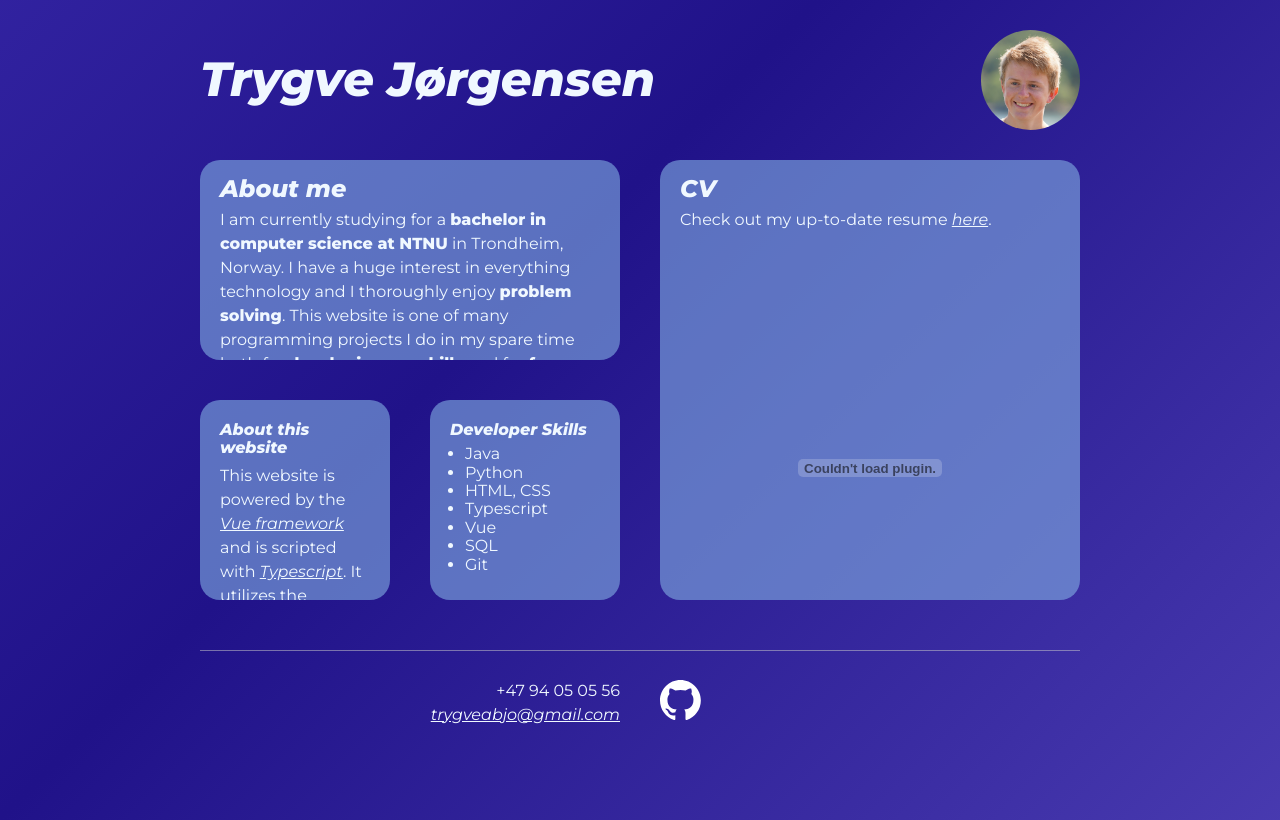
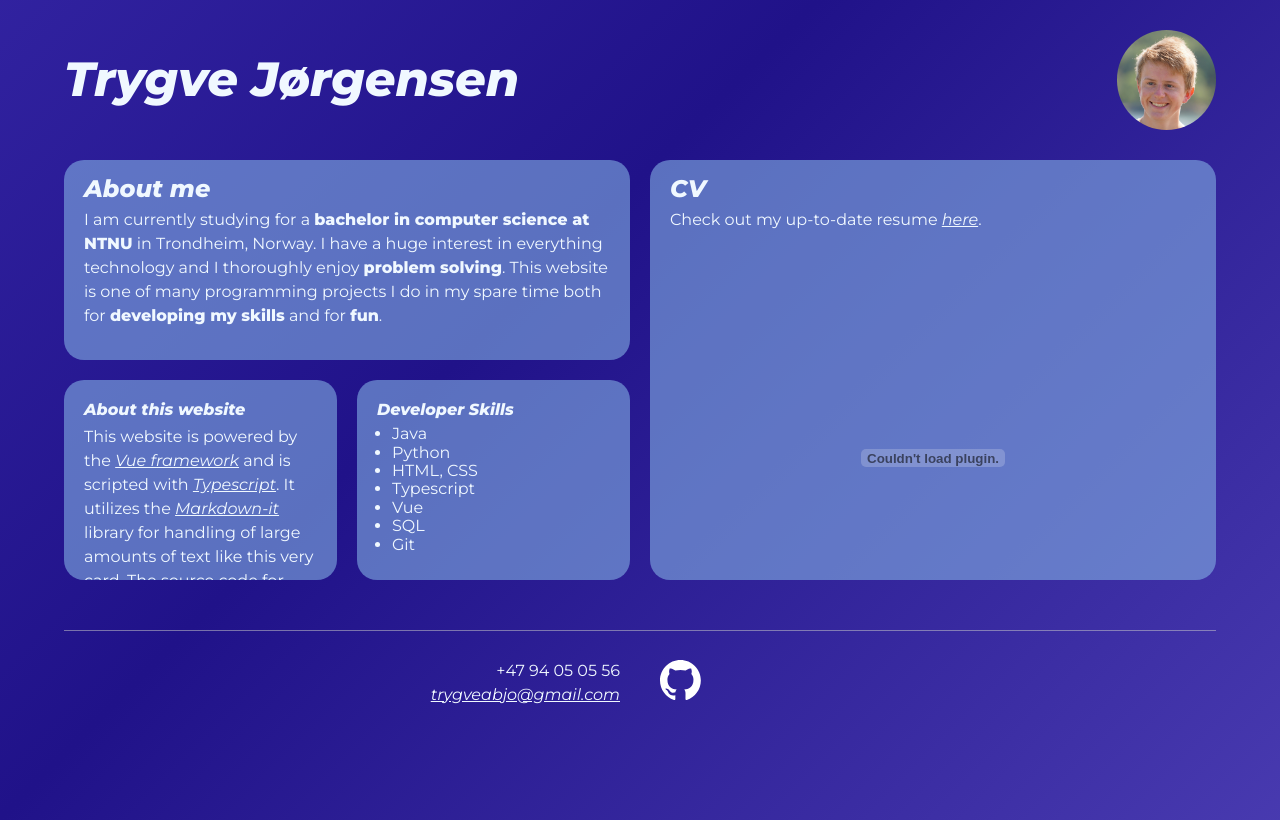
Before and after one commit to troytyggis55/personal-website, a Vue app: page / in a window 1280 px wide. Built offline with nearby package versions, Linux system fonts and the light colour scheme.

Commit message:
Website now fully responsive for all relevant window dimensions

```diff
--- a/src/App.vue
+++ b/src/App.vue
@@ -5,20 +5,20 @@
   </div>
 
   <div class="g-container">
-    <CardTemplate style="grid-area: 1 / 1 / 1 / 3">
+    <CardTemplate class="aboutme">
       <MarkdownRenderer source="AboutMe.md"/>
     </CardTemplate>
 
-    <CardTemplate style="grid-area: 1 / 3 / 3 / 5">
+    <CardTemplate class="cv">
       <MarkdownRenderer source="CV.md"/>
       <embed src="./CV.pdf#toolbar=0&view=fitH"/>
     </CardTemplate>
 
-    <CardTemplate style="grid-area: 2 / 2 / 2 / 2">
+    <CardTemplate class="skills">
       <MarkdownRenderer source="Skills.md"/>
     </CardTemplate>
 
-    <CardTemplate style="grid-area: 2 / 1 / 2 / 1">
+    <CardTemplate class="aboutthissite">
       <MarkdownRenderer source="AboutThisSite.md"/>
     </CardTemplate>
   </div>
@@ -47,7 +47,7 @@ defineComponent({
 
 <style>
 :root {
-  --horizontal-padding: 20px;
+  --horizontal-padding: 5%;
 }
 
 #app {
@@ -62,7 +62,7 @@ defineComponent({
   margin: 20px 0;
 
   h1 {
-    font-size: 1.8em;
+    font-size: 2.2em;
   }
 
   img {
@@ -71,20 +71,20 @@ defineComponent({
   }
 }
 
-.g-container {
-  display: flex;
-  flex-direction: column;
-  gap: 25px;
-}
-
 embed {
   width: 100%;
   height: 100%;
 }
 
+.g-container {
+  display: flex;
+  flex-direction: column;
+  gap: 20px;
+}
+
 @media screen and (min-width: 480px) {
   :root{
-    --horizontal-padding: 200px;
+    --horizontal-padding: 5%;
   }
 
   .page-title {
@@ -99,10 +99,48 @@ embed {
 
   .g-container {
     display: grid;
+    grid-template-columns: repeat(3, 1fr);
+    grid-template-rows: repeat(2, 200px);
+    gap: 20px;
+    overflow: visible;
+  }
+
+  .aboutme {
+    grid-area: 1 / 1 / 1 / 4;
+  }
+
+  .cv {
+    grid-area: 2 / 1 / 2 / 3;
+  }
+
+  .aboutthissite {
+    grid-area: 3 / 1 / 3 / 4;
+  }
+
+  .skills {
+    grid-area: 2 / 3 / 2 / 4;
+  }
+}
+
+@media screen and (min-width: 768px) {
+  .g-container {
     grid-template-columns: repeat(4, 1fr);
-    grid-template-rows: repeat(2, 200px);
-    gap: 40px;
-    overflow: visible;
+  }
+
+  .aboutme {
+    grid-area: 1 / 1 / 1 / 3;
+  }
+
+  .cv {
+    grid-area: 1 / 3 / 3 / 5;
+  }
+
+  .aboutthissite {
+    grid-area: 2 / 1 / 2 / 1;
+  }
+
+  .skills {
+    grid-area: 2 / 2 / 2 / 2;
   }
 }
 </style>
```
